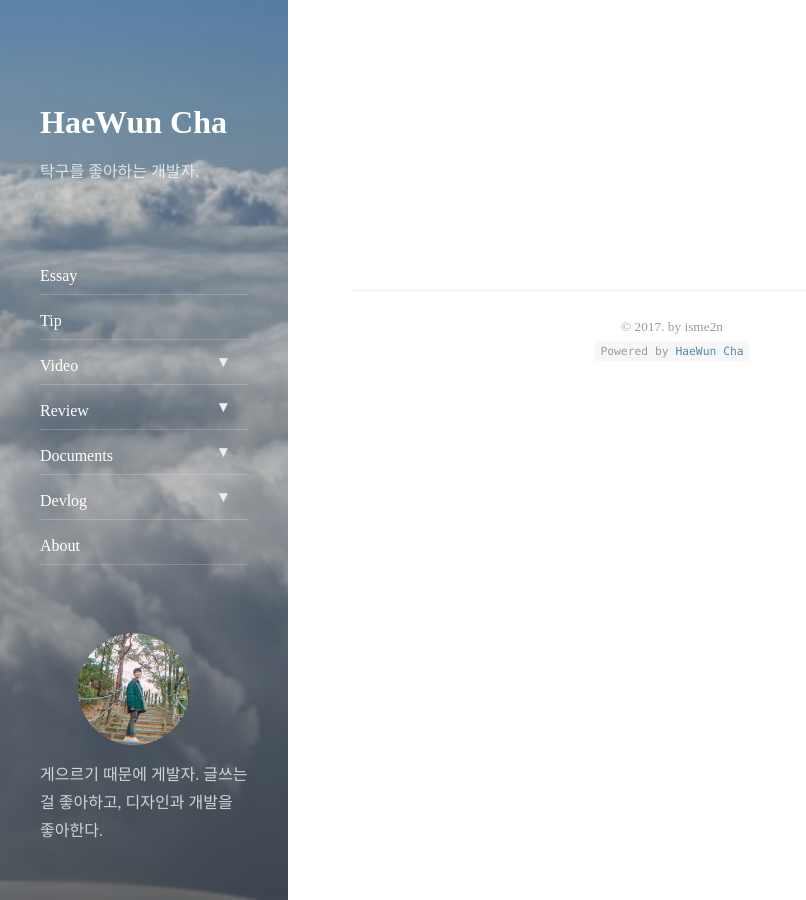
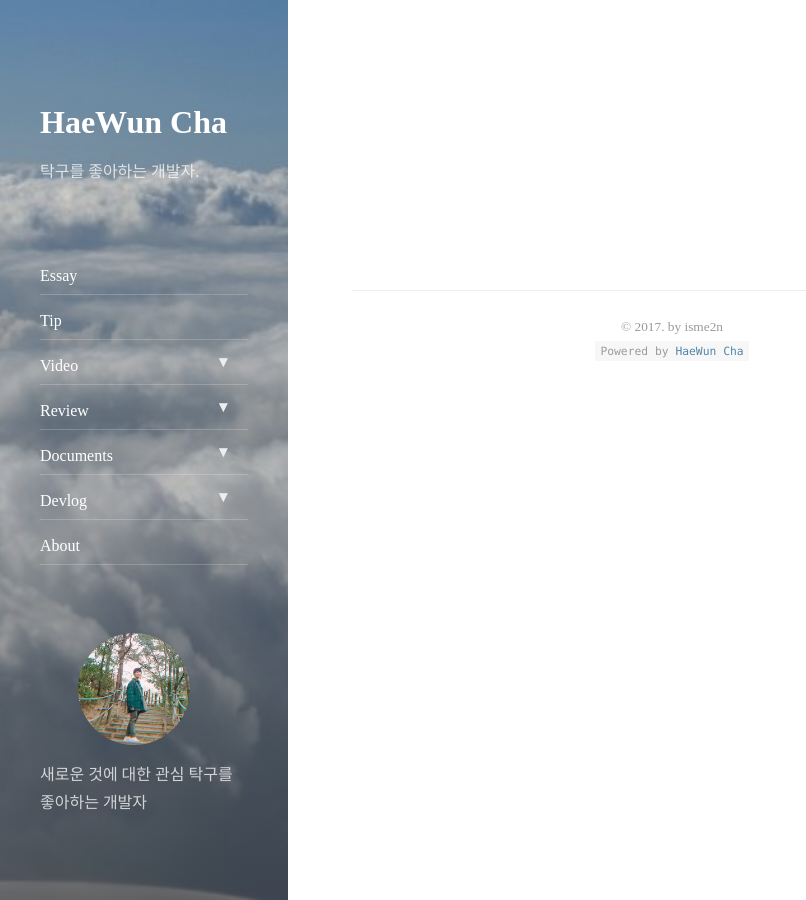
Before and after one commit to chahaun/chahaun.github.io, a Jekyll site: the page built from index.html, in a window 1280 px wide and 900 px high, scrolled down 506 px. Shown: the whole window, without its empty margins (0-806 px from the left). Built offline with Jekyll 4.4.1, drawn with Linux system fonts in a browser that asks for light colours; nearby versions of some CDN libraries; the list of posts is cut into pages by our own code.

Commit message:
Update _config.yml

```diff
--- a/_config.yml
+++ b/_config.yml
@@ -18,8 +18,8 @@ tagline:             탁구를 좋아하는 개발자.
 # A short description of the page, used in the sidebar and as fallback for the meta description tag.
 # Markdown enabled, but don't use more than one paragraph (enforced by `>`)
 description:         >
-  게으르기 때문에 게발자.
-  글쓰는 걸 좋아하고, 디자인과 개발을 좋아한다.
+  새로운 것에 대한 관심
+  탁구를 좋아하는 개발자
 
 # This should be the same author as first entry in `_data/authors.yml`
 author:
```
